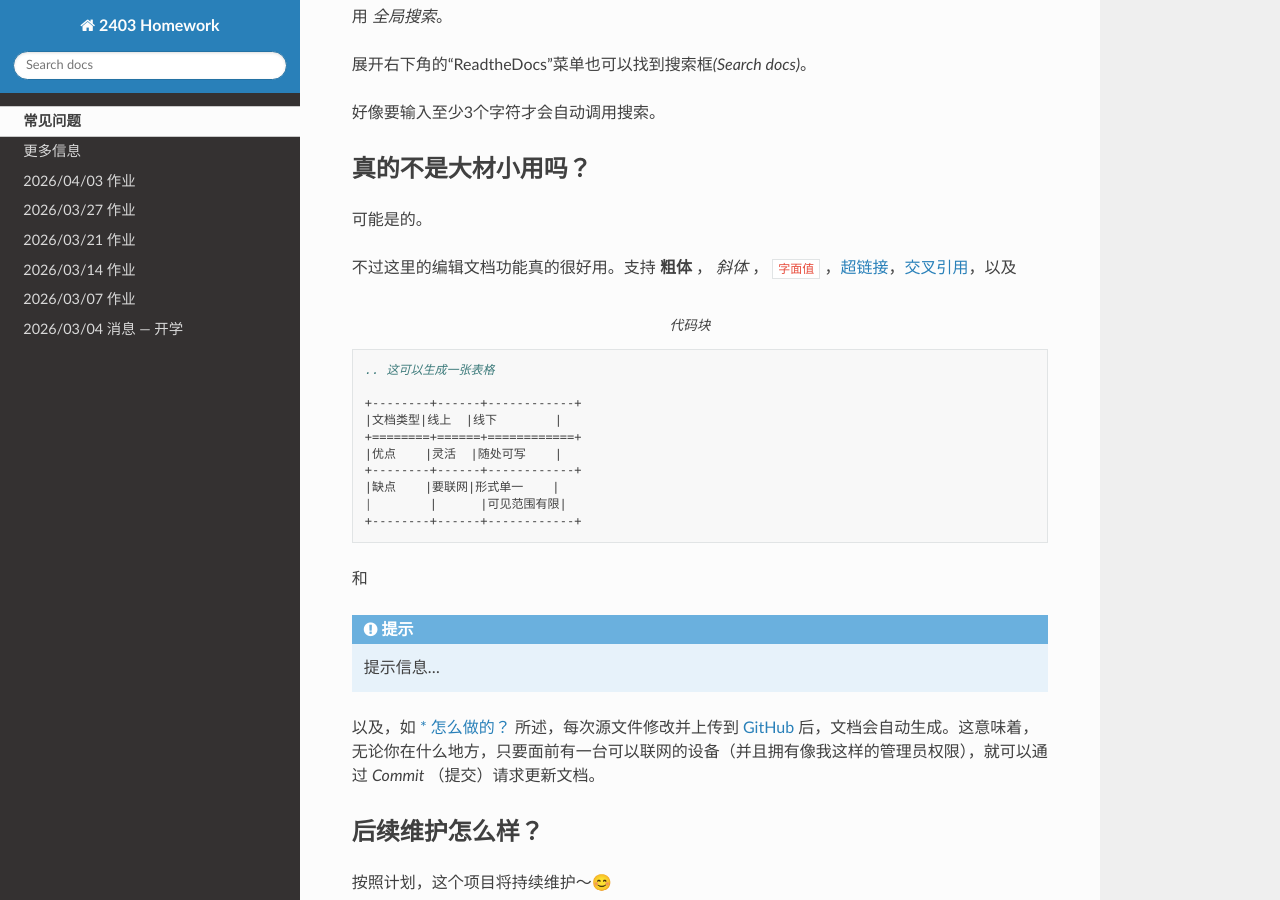
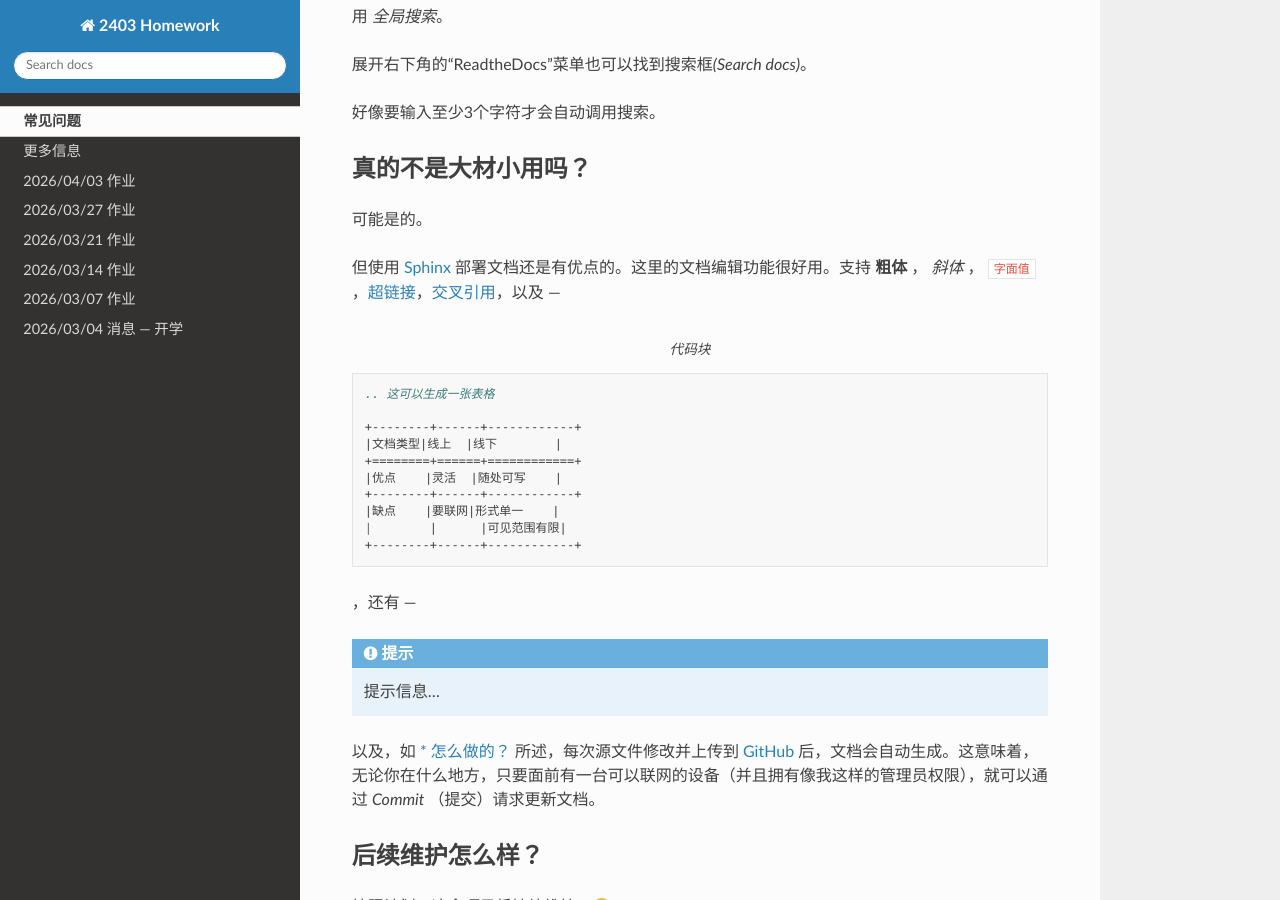
Before and after one commit to Sail-in-1024/2403-Homework, a Sphinx documentation site: the page built from docs/source/faq.rst, in a window 1280 px wide and 900 px high, scrolled down 926 px. Built offline with Sphinx 7.4.7 and the Read the Docs theme 3.1.0, drawn with Linux system fonts in a browser that asks for light colours.

Commit message:
更新 faq.rst

```diff
--- a/docs/source/faq.rst
+++ b/docs/source/faq.rst
@@ -52,7 +52,7 @@
 
 可能是的。
 
-不过这里的编辑文档功能真的很好用。支持 **粗体** ， *斜体* ， ``字面值`` ，`超链接 <https://www.example.com/>`__，:ref:`交叉引用 <is-overqualified>`，以及
+但使用 `Sphinx`_ 部署文档还是有优点的。这里的文档编辑功能很好用。支持 **粗体** ， *斜体* ， ``字面值`` ，`超链接 <https://www.example.com/>`__，:ref:`交叉引用 <is-overqualified>`，以及 ---
 
 .. code-block:: rest
    :caption: 代码块
@@ -68,7 +68,7 @@
    |        |      |可见范围有限|
    +--------+------+------------+
 
-和
+，还有 ---
 
 .. admonition:: 提示
 
```
